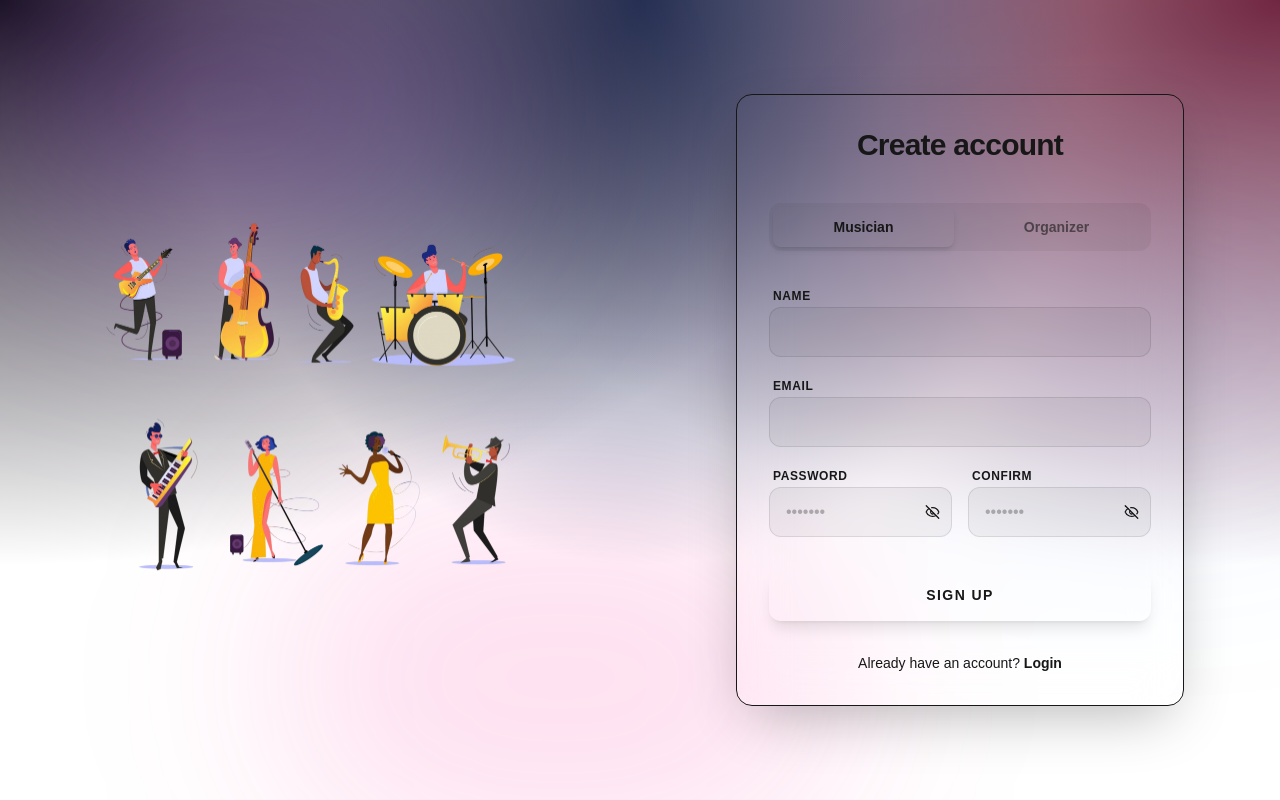
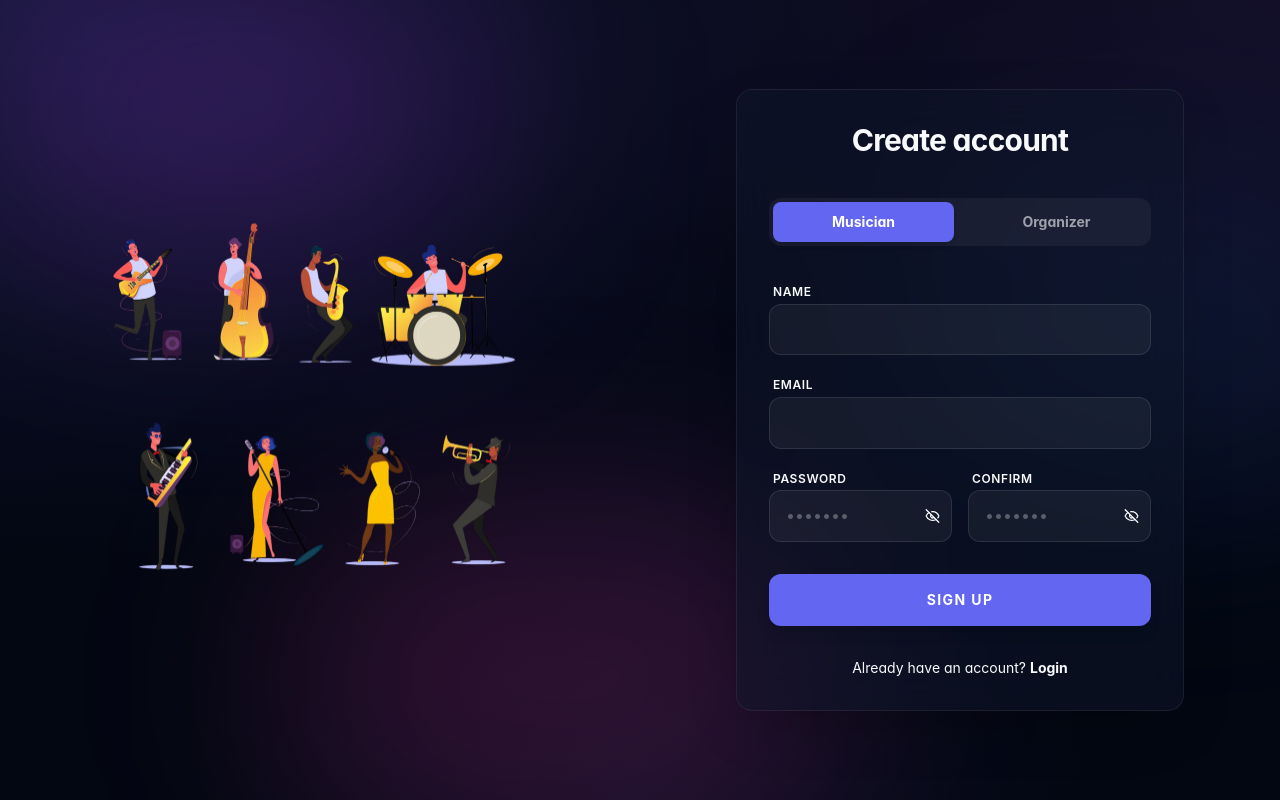
Before and after one commit to Kephas7/getagig-web, a Next.js app: page /register in a window 1280 px wide. Built offline with nearby package versions, Linux system fonts and the light colour scheme; no server answers.

Commit message:
Updated global styles

```diff
--- a/app/globals.css
+++ b/app/globals.css
@@ -1,59 +1,229 @@
 @import "tailwindcss";
 
+/* ── Design Tokens ─────────────────────────────────────────────────────── */
 :root {
-  --background: #ffffff;
-  --foreground: #171717;
+  --background: #030712;
+  --foreground: #f9fafb;
+  --primary: #6366f1;          /* indigo-500 */
+  --primary-light: #818cf8;    /* indigo-400 */
+  --primary-foreground: #ffffff;
+  --secondary: #111827;
+  --secondary-foreground: #e5e7eb;
+  --accent: #1e1b4b;           /* dark indigo tint */
+  --accent-foreground: #a5b4fc;
+  --success: #10b981;          /* emerald-500 */
+  --warning: #f59e0b;          /* amber-500 */
+  --error: #ef4444;
+  --destructive: #ef4444;
+  --card: #0f172a;
+  --card-foreground: #f1f5f9;
+  --border: #1e293b;
+  --input: #0f172a;
+  --ring: #6366f1;
+  --muted: #1e293b;
+  --muted-foreground: #64748b;
+  --radius: 1rem;
 }
 
+/* ── Light Theme ────────────────────────────────────────────────────────── */
+[data-theme="light"] {
+  --background: #f8fafc;
+  --foreground: #0f172a;
+  --primary: #4f46e5;
+  --primary-light: #6366f1;
+  --primary-foreground: #ffffff;
+  --secondary: #f1f5f9;
+  --secondary-foreground: #0f172a;
+  --accent: #eef2ff;
+  --accent-foreground: #4338ca;
+  --card: #ffffff;
+  --card-foreground: #0f172a;
+  --border: #e2e8f0;
+  --input: #f1f5f9;
+  --ring: #4f46e5;
+  --muted: #f1f5f9;
+  --muted-foreground: #64748b;
+}
+
+/* ── Dark Theme ─────────────────────────────────────────────────────────── */
+[data-theme="dark"] {
+  --background: #030712;
+  --foreground: #f9fafb;
+  --primary: #6366f1;
+  --primary-light: #818cf8;
+  --primary-foreground: #ffffff;
+  --secondary: #111827;
+  --secondary-foreground: #f9fafb;
+  --accent: #1e1b4b;
+  --accent-foreground: #a5b4fc;
+  --card: #0f172a;
+  --card-foreground: #f1f5f9;
+  --border: #1e293b;
+  --input: #0f172a;
+  --muted: #1e293b;
+  --muted-foreground: #64748b;
+}
+
+/* ── Tailwind Theme Bridge ───────────────────────────────────────────────*/
 @theme inline {
   --color-background: var(--background);
   --color-foreground: var(--foreground);
-  --font-sans: var(--font-geist-sans);
-  --font-mono: var(--font-geist-mono);
+  --color-primary: var(--primary);
+  --color-primary-foreground: var(--primary-foreground);
+  --color-secondary: var(--secondary);
+  --color-secondary-foreground: var(--secondary-foreground);
+  --color-accent: var(--accent);
+  --color-accent-foreground: var(--accent-foreground);
+  --color-success: var(--success);
+  --color-warning: var(--warning);
+  --color-error: var(--error);
+  --color-destructive: var(--destructive);
+  --color-card: var(--card);
+  --color-card-foreground: var(--card-foreground);
+  --color-border: var(--border);
+  --color-input: var(--input);
+  --color-ring: var(--ring);
+  --color-muted: var(--muted);
+  --color-muted-foreground: var(--muted-foreground);
+  --font-sans: "Inter", ui-sans-serif, system-ui, sans-serif;
 }
 
-@media (prefers-color-scheme: dark) {
-  :root {
-    --background: #0a0a0a;
-    --foreground: #ededed;
-  }
+/* ── Base ───────────────────────────────────────────────────────────────── */
+*, *::before, *::after {
+  box-sizing: border-box;
+}
+
+html {
+  scroll-behavior: smooth;
+  -webkit-font-smoothing: antialiased;
+  -moz-osx-font-smoothing: grayscale;
 }
 
 body {
   background: var(--background);
   color: var(--foreground);
-  font-family: Arial, Helvetica, sans-serif;
+  font-family: "Inter", ui-sans-serif, system-ui, sans-serif;
+  font-feature-settings: "cv11", "ss01";
+  line-height: 1.6;
 }
 
-/* Explicit theme overrides via data attribute */
-[data-theme="light"] {
-  --background: #ffffff;
-  --foreground: #171717;
+/* ── Custom Scrollbar ───────────────────────────────────────────────────── */
+::-webkit-scrollbar {
+  width: 5px;
+  height: 5px;
+}
+::-webkit-scrollbar-track { background: transparent; }
+::-webkit-scrollbar-thumb {
+  background: var(--border);
+  border-radius: 9999px;
+}
+::-webkit-scrollbar-thumb:hover { background: var(--muted-foreground); }
+
+/* ── Utilities ──────────────────────────────────────────────────────────── */
+.scrollbar-hide::-webkit-scrollbar { display: none; }
+.scrollbar-hide { -ms-overflow-style: none; scrollbar-width: none; }
+
+/* Glass card effect */
+.glass-card {
+  background: rgba(15, 23, 42, 0.6);
+  backdrop-filter: blur(16px);
+  -webkit-backdrop-filter: blur(16px);
+  border: 1px solid rgba(255,255,255,0.06);
+}
+[data-theme="light"] .glass-card {
+  background: rgba(255,255,255,0.7);
+  border: 1px solid rgba(0,0,0,0.06);
 }
 
-[data-theme="dark"] {
-  --background: #181616;
-  --foreground: #ededed;
+.glass-morphism {
+  background: rgba(15, 23, 42, 0.5);
+  backdrop-filter: blur(20px);
+  -webkit-backdrop-filter: blur(20px);
+  border: 1px solid rgba(255,255,255,0.07);
+}
+[data-theme="light"] .glass-morphism {
+  background: rgba(255,255,255,0.6);
+  border: 1px solid rgba(0,0,0,0.08);
 }
 
+/* Gradient text */
+.gradient-text {
+  background: linear-gradient(135deg, var(--primary-light) 0%, #c084fc 100%);
+  -webkit-background-clip: text;
+  background-clip: text;
+  -webkit-text-fill-color: transparent;
+}
+
+/* Glow effect */
+.glow {
+  box-shadow: 0 0 30px -5px rgba(99, 102, 241, 0.4);
+}
+.glow-sm {
+  box-shadow: 0 0 15px -3px rgba(99, 102, 241, 0.3);
+}
+
+/* Mesh gradient background */
 @utility mesh-gradient {
   background-color: var(--background);
   background-image:
-    radial-gradient(at 0% 0%, hsla(253,16%,7%,1) 0, transparent 50%),
-    radial-gradient(at 50% 0%, hsla(225,39%,30%,1) 0, transparent 50%),
-    radial-gradient(at 100% 0%, hsla(339,49%,30%,1) 0, transparent 50%);
+    radial-gradient(at 0% 0%, rgba(99,102,241,0.15) 0, transparent 50%),
+    radial-gradient(at 100% 0%, rgba(168,85,247,0.10) 0, transparent 50%),
+    radial-gradient(at 50% 100%, rgba(99,102,241,0.08) 0, transparent 50%);
 }
 
+/* Float animation */
 @keyframes float {
-  0% { transform: translateY(0px) translateX(0px); }
-  50% { transform: translateY(-20px) translateX(10px); }
-  100% { transform: translateY(0px) translateX(0px); }
+  0%, 100% { transform: translateY(0px); }
+  50% { transform: translateY(-12px); }
+}
+.animate-float { animation: float 6s ease-in-out infinite; }
+
+/* Shimmer loading effect */
+@keyframes shimmer {
+  0% { background-position: -200% 0; }
+  100% { background-position: 200% 0; }
+}
+.shimmer {
+  background: linear-gradient(90deg, var(--card) 25%, var(--muted) 50%, var(--card) 75%);
+  background-size: 200% 100%;
+  animation: shimmer 1.5s infinite;
 }
 
-.animate-float {
-  animation: float 10s ease-in-out infinite;
+/* Pulse dot */
+@keyframes pulse-dot {
+  0%, 100% { opacity: 1; transform: scale(1); }
+  50% { opacity: 0.5; transform: scale(0.85); }
 }
+.pulse-dot { animation: pulse-dot 2s ease-in-out infinite; }
 
-.glass-morphism {
-  @apply bg-[var(--background)/70] backdrop-blur-xl border border-[var(--foreground)/10];
+/* Status badge helpers */
+.badge-accepted {
+  background: rgba(16,185,129,0.12);
+  color: #34d399;
+  border: 1px solid rgba(16,185,129,0.25);
 }
+[data-theme="light"] .badge-accepted {
+  background: rgba(16,185,129,0.1);
+  color: #059669;
+  border: 1px solid rgba(16,185,129,0.3);
+}
+.badge-pending {
+  background: rgba(245,158,11,0.12);
+  color: #fbbf24;
+  border: 1px solid rgba(245,158,11,0.25);
+}
+[data-theme="light"] .badge-pending {
+  background: rgba(245,158,11,0.1);
+  color: #d97706;
+  border: 1px solid rgba(245,158,11,0.3);
+}
+.badge-rejected {
+  background: rgba(239,68,68,0.12);
+  color: #f87171;
+  border: 1px solid rgba(239,68,68,0.25);
+}
+[data-theme="light"] .badge-rejected {
+  background: rgba(239,68,68,0.1);
+  color: #dc2626;
+  border: 1px solid rgba(239,68,68,0.3);
+}
```
